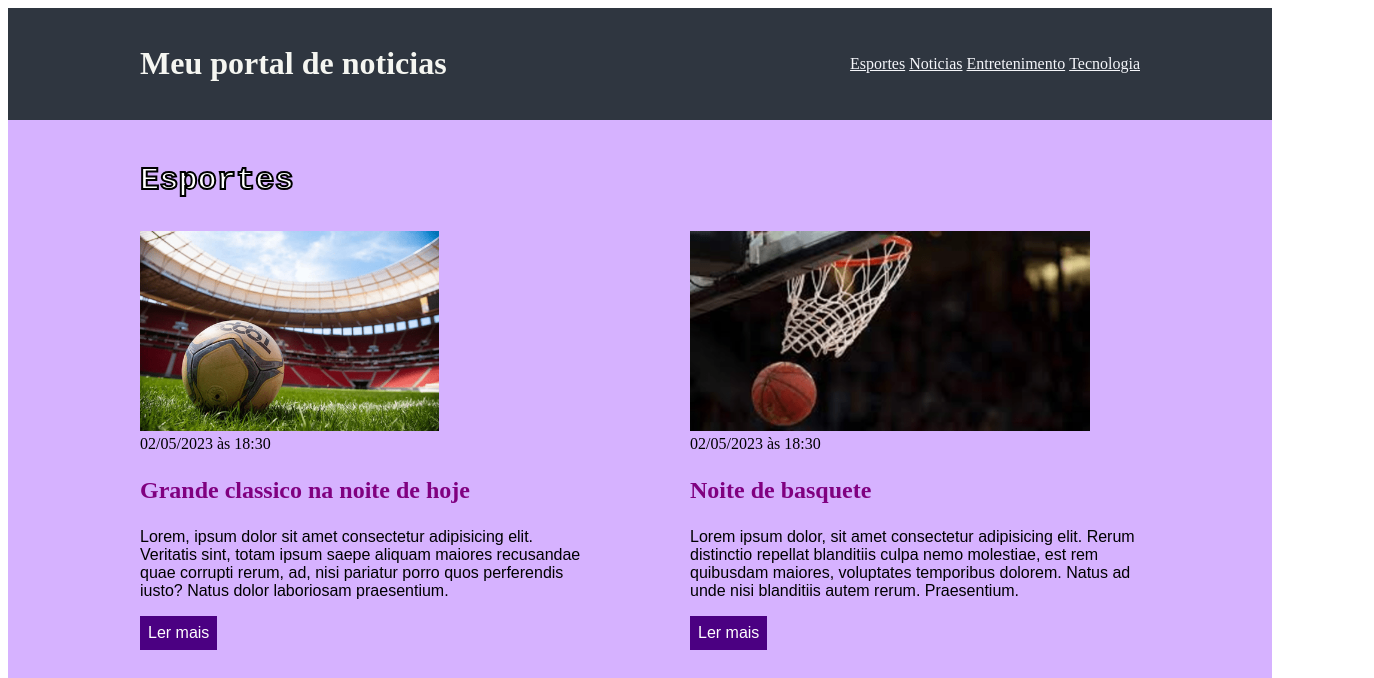
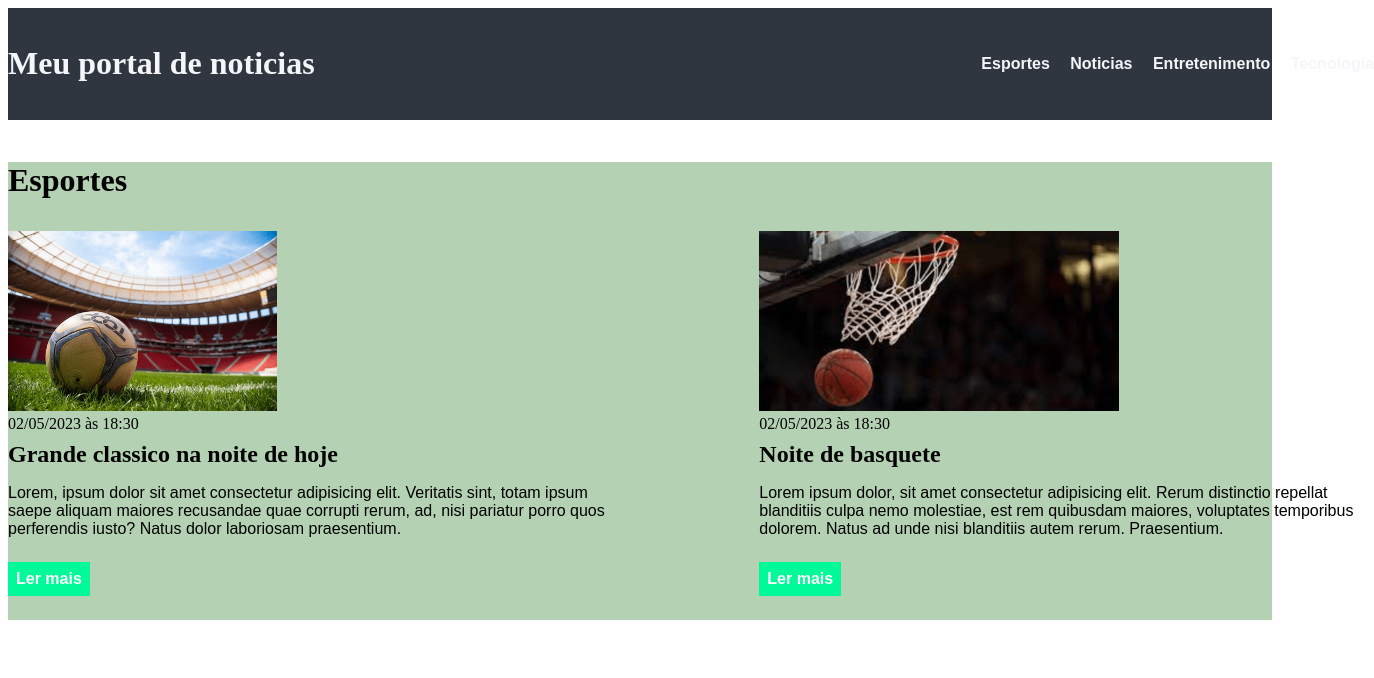
Before and after one commit to BaiacuPlays/baiacucursoebac, a plain HTML site: page index.html in a window 1280 px wide. Shown: the top 678 px of the page, 1374 px wide, since content can reach past the window. Drawn offline with Linux system fonts and the light colour scheme.

Commit message:
Add files via upload

```diff
--- a/index.html
+++ b/index.html
@@ -19,10 +19,10 @@
                 <a href="#sports" title="ir para a sessão de esportes">Esportes</a>
             </li>
             <li>
-                <a href="#noticies"  title="ir para a sessão de noticias">Noticias</a>
+                <a href="#news"  title="ir para a sessão de noticias">Noticias</a>
             </li>
             <li>
-                <a href="#entreterniment"  title="ir para a sessão de entretenimento">Entretenimento</a>
+                <a href="#entertainment"  title="ir para a sessão de entretenimento">Entretenimento</a>
             </li>
             <li>
                 <a href="#tecnology" title="ir para a sessão de tecnologia">Tecnologia</a>
@@ -34,6 +34,7 @@
 </header>
 
 <section id="sports">
+    <div class="sports">
             <div class="container">
                 <h2>Esportes</h2>
             <div class="articles">
@@ -66,15 +67,16 @@
                 <a href="#" title="Leia a noticia completa">Ler mais</a>
                 <article>
 
-            </div>
-        </div>
-
+         </div>
+         </div>
+         </div>
         <br>
 
 
 
 
         <section id="news">
+            <div class="news">
              <div class="container">
                 <h2>Noticias</h2>
             <div class="articles">
@@ -105,9 +107,12 @@
               <a href="#" title="Leia a noticia completa">Ler mais</a>
             </article>
             </div>
-             </div>
-<br>
+        </div>
+    </div>
+             <br>
+
         <section id="entertainment">
+            <div class="entertainment">
             <div class="container">
                 <h2>Entretenimento</h2>
             <div class="articles">
@@ -137,9 +142,12 @@
                   <a href="#" title="Leia a noticia completa">Ler mais</a>
                 </article>
             </div>
-<br>
+        </div>
+            <br>
             </div>
+
             <section id="tecnology">
+                <div class="tecnology">
                 <div class="container">
                     <h2>Tecnologia</h2>
                 <div class="articles">
@@ -169,7 +177,7 @@
                       <a href="#" title="Leia a noticia completa">Ler mais</a>
                        </article>
                 </div>
-
+            </div>
                 </div>
 
         </section>
--- a/main.css
+++ b/main.css
@@ -1,17 +1,20 @@
-{
-    box-sizing: border-box;
-margin: 0;
-padding: 0;
+.articles article h3 {
+    margin-top: 8px;
+    margin-bottom: 8px;
 }
+
 
 header li {
     display: inline;
-
+    font-family: Arial, Helvetica, sans-serif;
+    font-weight: bold;
+    margin-left: 16px;
 }
 
 header li a {
 
 color: #f5f6fa;
+text-decoration: none;
 
 }
 
@@ -24,8 +27,10 @@ body > header{
 
 
 .container {
-    width: 1000px;
+
+    width: 1366px;
     margin: 0 auto;
+
 }
 
 header .container {
@@ -42,7 +47,7 @@ header .container {
 }
 
 .articles article img{
-    height: 200px;
+    height: 180px;
 }
 
 .articles article {
@@ -53,7 +58,8 @@ section {
     padding: 16px 0;
 }
 
-section h2, .articles article {
+section h2,
+.articles article {
 
     margin-bottom: 16px;
 }
@@ -65,11 +71,13 @@ section h2, .articles article {
 }
 
 .articles article a {
-    background-color:indigo;
+
     color: white;
     padding: 8px;
     display: inline-block;
     text-decoration: none;
+    font-weight: bold;
+    margin-top: 8px;
 }
 
 .articles article a:hover {
@@ -84,34 +92,42 @@ font-family:Arial, Helvetica, sans-serif ;
 
 .articles article h3 {
     font-size: 24px;
+
 }
 
 section h2 {
     font-size: 32px;
 }
 
-#sports {
-    background-color: rgba(119, 0, 255, 0.3);
+.sports  {
+    background-color: rgba(9, 102, 6, 0.3);
+
 }
 
-
-
-
-h1 {
-    color: #f5f6f1;
+.news  {
+    background-color: rgba(180, 216, 19, 0.3);
 }
 
-
-h2 {
-    color: rgb(0, 0, 0);
-   font-family: 'Courier New', Courier, monospace;
-
--webkit-text-stroke-width: 2px;
--webkit-text-stroke-color:rgb(0, 0, 0);
--webkit-text-fill-color: rgb(255, 255, 255);
+.entertainment  {
+    background-color: rgba(199, 70, 19, 0.3);
 }
 
+.tecnology  {
+    background-color: rgba(119, 21, 199, 0.3);
+}
 
-h3 {
-    color: purple;
+.sports .articles article a {
+    background-color:mediumspringgreen;
 }
+
+.news .articles article a {
+    background-color:rgb(250, 183, 0);
+}
+
+.entertainment .articles article a {
+    background-color:rgb(190, 22, 22);
+}
+
+.tecnology .articles article a {
+    background-color:rgb(158, 0, 250);
+}
```
